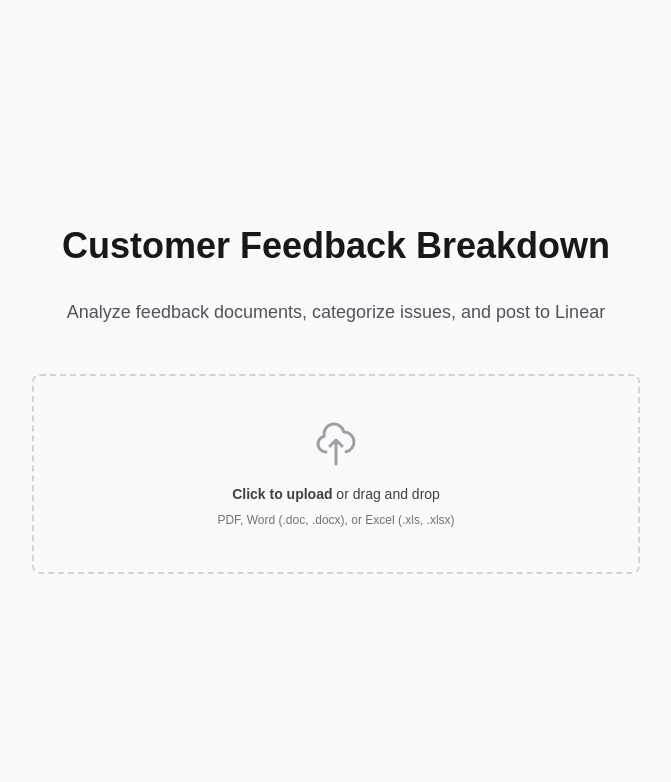
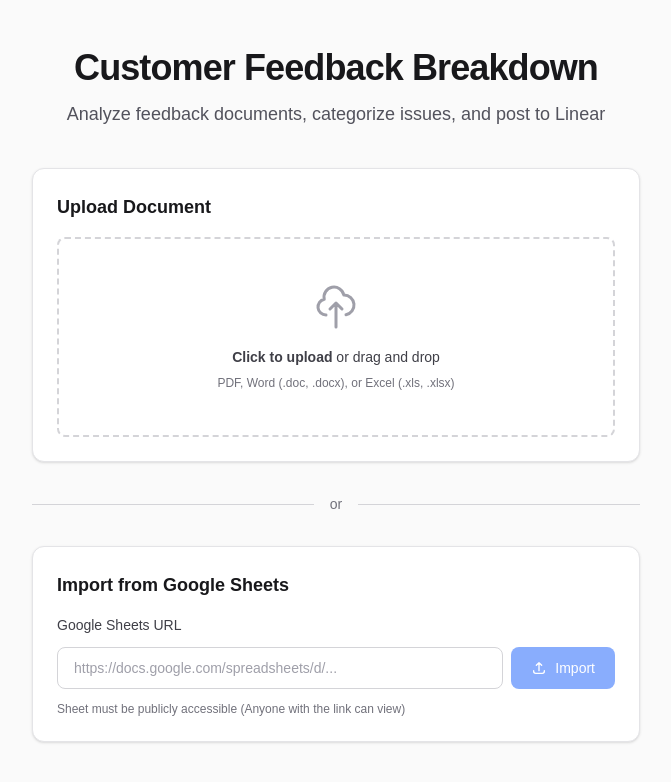
Before and after one commit to chris-donut/customer-feedback-breakdown, a Next.js app: page / in a window 1280 px wide. Shown: the top 782 px of the page, without its empty margins (304-975 px from the left). Built offline with nearby package versions, Linux system fonts and the light colour scheme.

Commit message:
feat: [US-022] - Build upload page with both input methods

```diff
--- a/src/app/page.tsx
+++ b/src/app/page.tsx
@@ -1,24 +1,99 @@
 "use client";
 
+import { useState } from "react";
 import { FileUpload } from "@/components/FileUpload";
+import { SheetUrlInput } from "@/components/SheetUrlInput";
 
 export default function Home() {
-  const handleFileSelect = (file: File) => {
+  const [isFileUploading, setIsFileUploading] = useState(false);
+  const [isSheetLoading, setIsSheetLoading] = useState(false);
+
+  const isProcessing = isFileUploading || isSheetLoading;
+
+  const handleFileSelect = async (file: File) => {
     console.log("File selected:", file.name, file.type, file.size);
+    setIsFileUploading(true);
+    // TODO: Wire up API call in US-028
+    setTimeout(() => setIsFileUploading(false), 1000);
+  };
+
+  const handleSheetImport = async (url: string) => {
+    console.log("Sheet URL:", url);
+    setIsSheetLoading(true);
+    // TODO: Wire up API call in US-028
+    setTimeout(() => setIsSheetLoading(false), 1000);
   };
 
   return (
-    <div className="flex min-h-screen items-center justify-center bg-zinc-50 dark:bg-black">
-      <main className="flex flex-col items-center gap-8 p-8 w-full max-w-2xl">
-        <h1 className="text-4xl font-bold text-zinc-900 dark:text-zinc-50">
-          Customer Feedback Breakdown
-        </h1>
-        <p className="text-lg text-zinc-600 dark:text-zinc-400">
-          Analyze feedback documents, categorize issues, and post to Linear
-        </p>
+    <div className="min-h-screen bg-zinc-50 dark:bg-black">
+      <main className="mx-auto max-w-2xl px-4 py-12 sm:px-6 lg:px-8">
+        <div className="text-center mb-10">
+          <h1 className="text-3xl font-bold tracking-tight text-zinc-900 dark:text-zinc-50 sm:text-4xl">
+            Customer Feedback Breakdown
+          </h1>
+          <p className="mt-3 text-lg text-zinc-600 dark:text-zinc-400">
+            Analyze feedback documents, categorize issues, and post to Linear
+          </p>
+        </div>
 
-        <div className="w-full mt-4">
-          <FileUpload onFileSelect={handleFileSelect} />
+        {isProcessing && (
+          <div className="mb-6 flex items-center justify-center gap-3 rounded-lg bg-blue-50 dark:bg-blue-950/30 p-4 text-blue-700 dark:text-blue-300">
+            <svg
+              className="h-5 w-5 animate-spin"
+              fill="none"
+              viewBox="0 0 24 24"
+            >
+              <circle
+                className="opacity-25"
+                cx="12"
+                cy="12"
+                r="10"
+                stroke="currentColor"
+                strokeWidth="4"
+              />
+              <path
+                className="opacity-75"
+                fill="currentColor"
+                d="M4 12a8 8 0 018-8V0C5.373 0 0 5.373 0 12h4zm2 5.291A7.962 7.962 0 014 12H0c0 3.042 1.135 5.824 3 7.938l3-2.647z"
+              />
+            </svg>
+            <span className="font-medium">Processing feedback...</span>
+          </div>
+        )}
+
+        <div className="space-y-8">
+          <section className="rounded-xl border border-zinc-200 dark:border-zinc-800 bg-white dark:bg-zinc-900 p-6 shadow-sm">
+            <h2 className="text-lg font-semibold text-zinc-900 dark:text-zinc-100 mb-4">
+              Upload Document
+            </h2>
+            <FileUpload
+              onFileSelect={handleFileSelect}
+              isUploading={isFileUploading}
+              disabled={isProcessing}
+            />
+          </section>
+
+          <div className="relative">
+            <div className="absolute inset-0 flex items-center" aria-hidden="true">
+              <div className="w-full border-t border-zinc-300 dark:border-zinc-700" />
+            </div>
+            <div className="relative flex justify-center">
+              <span className="bg-zinc-50 dark:bg-black px-4 text-sm text-zinc-500 dark:text-zinc-400">
+                or
+              </span>
+            </div>
+          </div>
+
+          <section className="rounded-xl border border-zinc-200 dark:border-zinc-800 bg-white dark:bg-zinc-900 p-6 shadow-sm">
+            <h2 className="text-lg font-semibold text-zinc-900 dark:text-zinc-100 mb-4">
+              Import from Google Sheets
+            </h2>
+            <SheetUrlInput
+              onImport={handleSheetImport}
+              isLoading={isSheetLoading}
+              disabled={isProcessing}
+            />
+          </section>
         </div>
       </main>
     </div>
```
Also changed, not shown: 1 other file (tests, documents, lock files or other folders).
